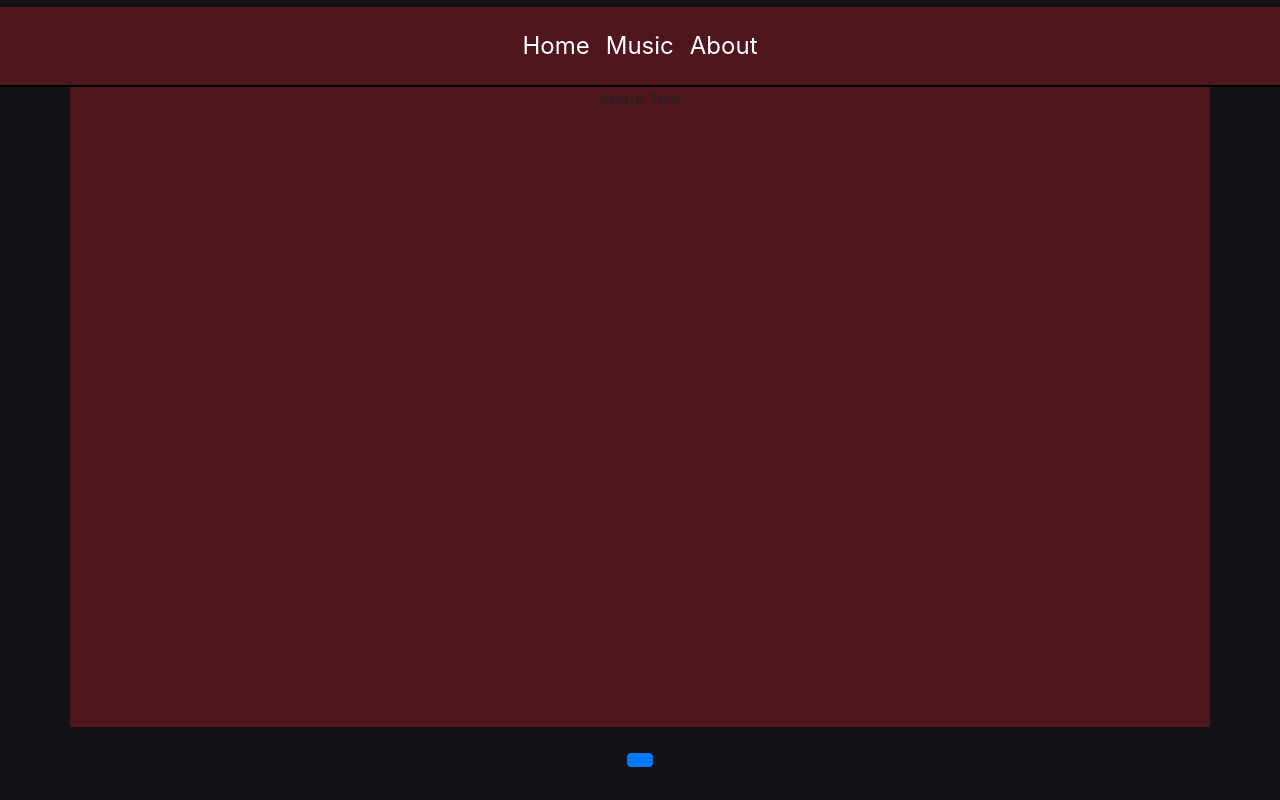
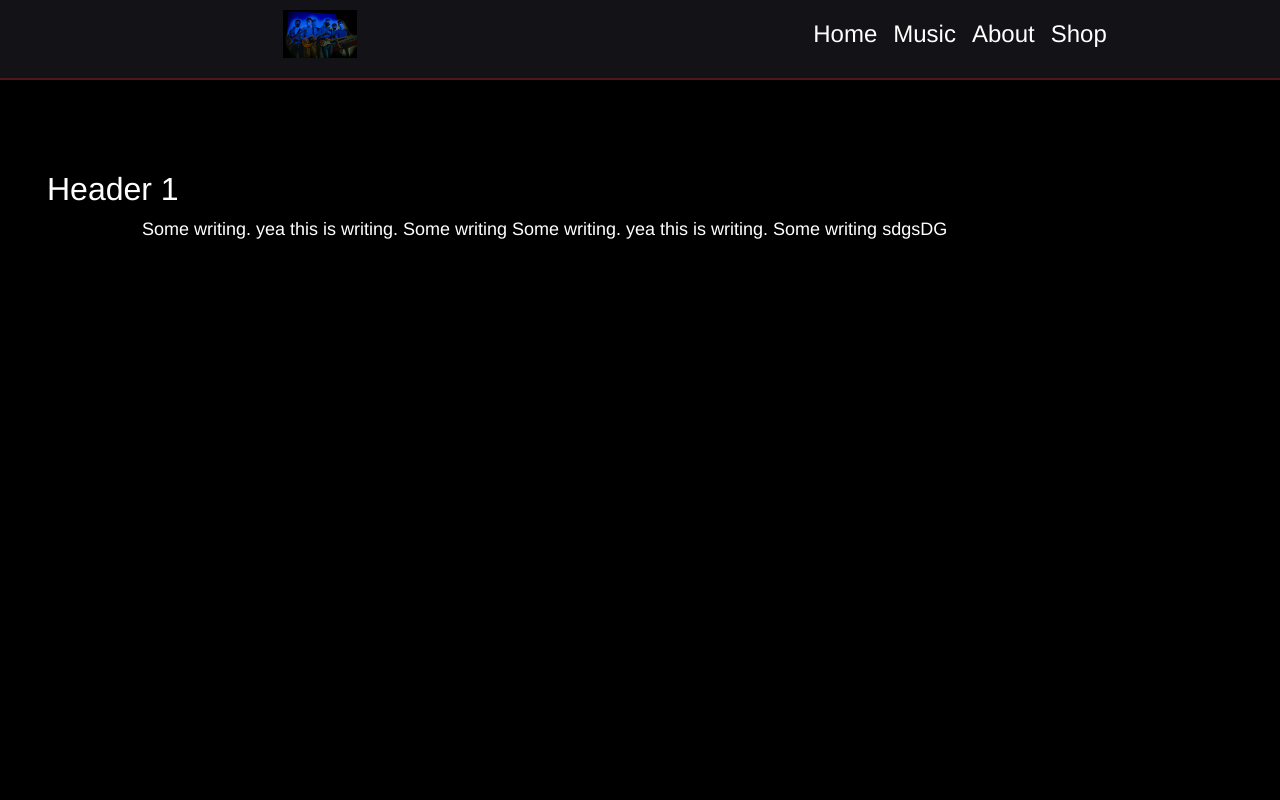
Before and after one commit to cadumas01/uncommonwealth-old, a React (Create React App) app: page /about in a window 1280 px wide. Built offline with nearby package versions, Linux system fonts and the light colour scheme; the HTML template or start-up script is replaced by a standard one.

Commit message:
more progress on components

```diff
--- a/src/App.css
+++ b/src/App.css
@@ -4,27 +4,26 @@
    --jet: #313036ff;
    --gunmetal: #0c2531ff;
    --dark-sienna: #4f171bff;
+   --main-background-color: black;
 }
 .App{
-    display: flex;
-    flex-direction: column;
+  display: flex;
+  flex-direction: column;
   margin: 0 auto;
   height: 100vh;
-  align-items: center;
   text-align: center;
-  justify-content: center;
-  background-color: var(--rich-black-fogra-29);
+  background-color: black;
+
  }
 
 .Container-outer{
-  background-color: var(--dark-sienna);
+  background-color: var(--main-background-color);
   text-align: center;
-    display: flex;
+  display: flex;
 
-
-  width: 10%;
+  justify-content: center;
+  margin-top: 2%; /* maybe change to 0 */
   height: 80%;
-  justify-content: center;
 
 
 
@@ -34,9 +33,12 @@
 
 }
 
+
+
+
 .Row{
   justify-content: center;
   margin: 2%;
   width: 100%;
-    align-content: center;
+  align-content: center;
 }
--- a/src/App.js
+++ b/src/App.js
@@ -9,25 +9,22 @@ import {BrowserRouter as Router, Route, Switch} from "react-router-dom";
 import Home from './components/Home.js'
 import Music from './components/Music.js'
 import About from './components/About.js'
+import Shop from './components/Shop.js'
 
 
 function App() {
   return (
     <div className="App">
-
       <Router>
-
             <NavigationBar></NavigationBar>
-            <Container className="Container-outer">
+            <Container fluid className="Container-outer">
                   <Switch>
                       <Route exact path ="/" component={Home}/>
                       <Route exact path ="/about" component={About}/>
                       <Route exact path ="/music" component={Music}/>
+                      <Route exact path ="/shop" component={Shop}/>
                   </Switch>
            </Container>
-          <Row className="Row">
-              <Button></Button>
-          </Row>
       </Router>
     </div>
   );
--- a/src/components/About.js
+++ b/src/components/About.js
@@ -1,12 +1,19 @@
 import React, {Component} from "react";
-import {Button} from "react-bootstrap";
+import {Button, Jumbotron} from "react-bootstrap";
 import './Styles.css'
 
 
 export default class About extends Component {
     render() {
         return (
-            <div className="Text"> About Text </div>
+            <Jumbotron className="Jumbotron">
+                <h1> Header 1</h1>
+                <p> Some writing. yea this is writing. Some writing
+                    Some writing. yea this is writing. Some writing sdgsDG
+                </p>
+
+            </Jumbotron>
+
         )
     }
 }
--- a/src/components/Music.js
+++ b/src/components/Music.js
@@ -1,12 +1,16 @@
 import React, {Component} from "react";
 import {Button} from "react-bootstrap";
-import './Styles.css'
+import './MusicStyles.css'
 
 
 export default class Music extends Component {
     render() {
         return (
-            <div className="Text"> Music Text </div>
+            <div>
+                <h1 cl> Checkout our Music</h1>
+                <a href="https://music.apple.com/us/artist/uncommonwealth/1558615276" className="MusicLink">Apple Music </a>
+            </div>
+
         )
     }
 }
--- /dev/null
+++ b/src/components/MusicStyles.css
@@ -0,0 +1,7 @@
+
+h1{
+    text-align: left;
+    font-size: xx-large;
+    font-color: white;
+
+}
--- a/src/components/NavigationBar.js
+++ b/src/components/NavigationBar.js
@@ -1,31 +1,48 @@
-import {Nav, Navbar} from 'react-bootstrap'
+import {Container, Nav, Navbar,Row,Col, Image} from 'react-bootstrap'
 import React, {Component} from "react";
 import './Styles.css'
 import {Link} from "react-router-dom";
+import bandmembers from '../bandmembers.jpg'
+
 
 export default class NavigationBar extends Component{
     render(){
         return(
-            <Navbar className="NavBar">
-                <Nav className="Nav">
+            <Container fluid className="NavigationBarContainer">
+                <Row className="Row">
+                    <Col className="Col col-md-6 my-auto ">
+                        <img src={bandmembers} className="Icon my-auto"/>
+                    </Col>
+                    <Col className="Col col-md-6 my-auto">
+                        <Navbar className="NavBar ">
+                            <Nav>
                                 <Nav.Item
                                     className=''>
                                     <Nav.Link >
-                            <Link className="Link" to="/">Home</Link>
+                                        <Link className="Text" to="/">Home</Link>
                                     </Nav.Link>
                                 </Nav.Item>
                                 <Nav.Item>
                                     <Nav.Link>
-                            <Link className="Link" to="/music">Music</Link>
+                                        <Link className="Text" to="/music">Music</Link>
                                     </Nav.Link>
                                 </Nav.Item>
                                 <Nav.Item>
                                     <Nav.Link>
-                            <Link className="Link" to="/about">About</Link>
+                                        <Link className="Text" to="/about">About</Link>
+                                    </Nav.Link>
+                                </Nav.Item>
+                                <Nav.Item>
+                                    <Nav.Link>
+                                        <Link className="Text" to="/shop">Shop</Link>
                                     </Nav.Link>
                                 </Nav.Item>
                             </Nav>
                         </Navbar>
+                    </Col>
+                </Row>
+            </Container>
+
         )
     }
 }
--- /dev/null
+++ b/src/components/Shop.js
@@ -0,0 +1,12 @@
+import React, {Component} from "react";
+import {Button} from "react-bootstrap";
+import './Styles.css'
+
+
+export default class Shop extends Component {
+    render() {
+        return (
+            <div className="Text"> Shop - coming soon </div>
+        )
+    }
+}
--- a/src/components/Styles.css
+++ b/src/components/Styles.css
@@ -1,26 +1,80 @@
+:root{
+    --NavigationBarHeight: 10%;
+}
 
 
 .NavBar{
 
-    border-bottom: black solid 2px;
+    margin-top: 0%;
     font-size: x-large;
     width: 100%;
-    height: 10%;
     align-items: center;
     justify-content: center;
-    text-align: center;
-    background-color: var(--dark-sienna);
+
+
+    font-family: "Helvetica", sans-serif;
 }
 
-.Nav{
+.Text{
+    max-height: 20%;
+    color: var(--white);
+    font-family: "Helvetica", sans-serif ;
+}
+
+.Icon{
+    width: 12%;
+    max-height: 90%;
     justify-content: center;
-    text-align: center;
-    align-items: center;
+    vertical-align: middle;
+
+
 }
-.Text{
-    min-height: 50%;
+
+.Row{
+    margin: 0;
+    max-height: 100%;
+}
+
+
+
+.Col {
+    max-height: 10%;
+
+
+}
+
+
+.NavigationBarContainer{
+    height: var(--NavigationBarHeight);
+    margin-top: 0%; /* set margins to 0*/
+    padding: 0px;
+    border-bottom: var(--dark-sienna) solid 2.5px;
+    background-color: var(--rich-black-fogra-29);
+
+}
+
+h1{
+    text-align: left;
+    font-size: xx-large;
+}
+
+
+.MusicLink{
+    font-size: xxx-large;
+}
+
+p{
+    text-align: left;
+    margin-left: 8%;
+    font-size: large;
+}
+.Jumbotron{
+    width: 100%;
+    color: var(--white);
+    font-family: "Helvetica", sans-serif ;
+    background-color: var(--main-background-color);
 }
 
 .Link{
-    color: var(--white)
+    color: var(--white);
 }
```
Also changed, not shown: src/bandmembers.jpg (added). Lines whose indentation alone changed are shown as unchanged.
